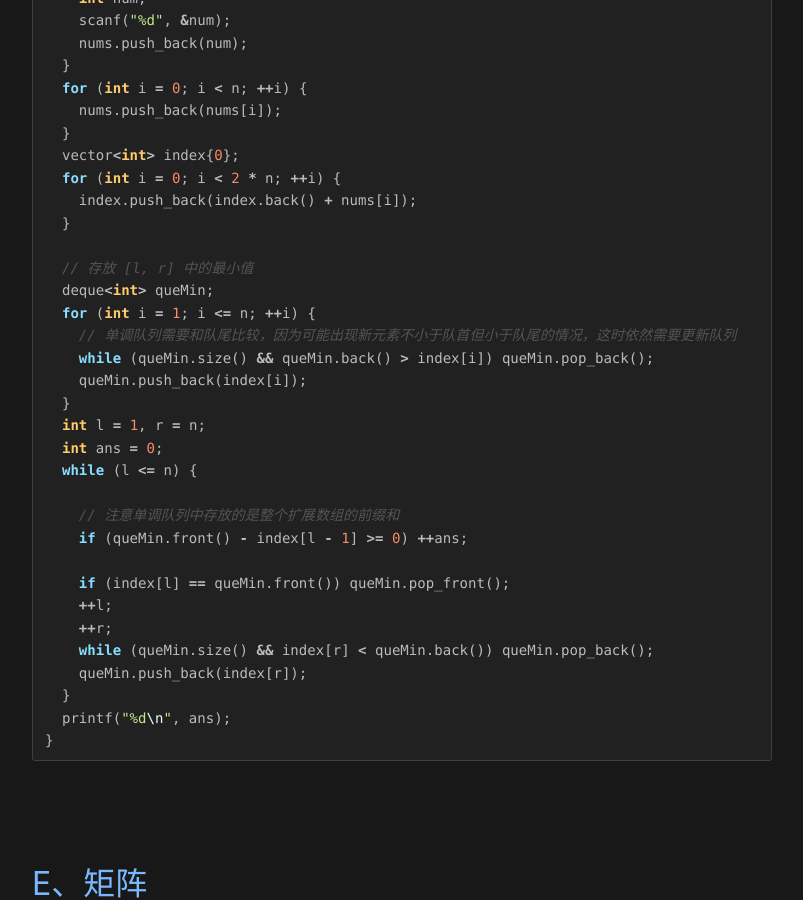
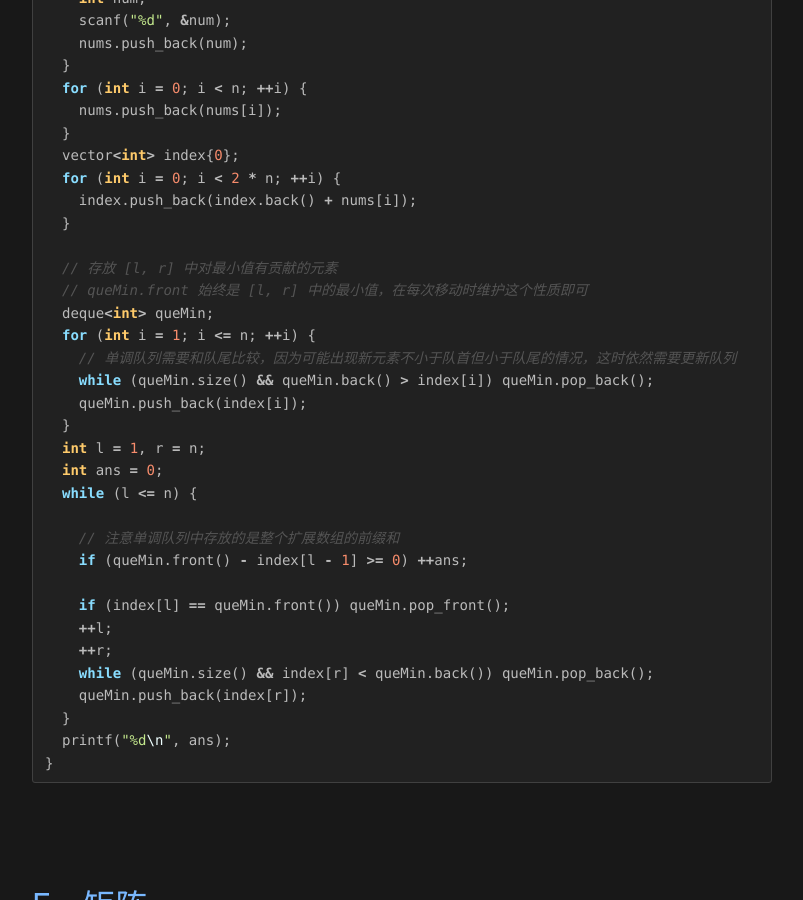
Before and after one commit to jaxvanyang/old.jaxvanyang.github.io, a Jekyll site: the page built from _posts/2021-02-24-2021-weekly-contest-2-solution.md, in a window 1280 px wide and 900 px high, scrolled down 8052 px. Shown: the whole window, without its empty margins (238-1041 px from the left). Built offline with Jekyll 4.4.1, drawn with Linux system fonts in a browser that asks for light colours; comment, search, counter and statistics services are not loaded.

Commit message:
Update 2021-02-24-2021-weekly-contest-2-solution.md

```diff
--- a/_posts/2021-02-24-2021-weekly-contest-2-solution.md
+++ b/_posts/2021-02-24-2021-weekly-contest-2-solution.md
@@ -297,7 +297,8 @@ int main() {
     index.push_back(index.back() + nums[i]);
   }
 
-  // 存放 [l, r] 中的最小值
+  // 存放 [l, r] 中对最小值有贡献的元素
+  // queMin.front 始终是 [l, r] 中的最小值，在每次移动时维护这个性质即可
   deque<int> queMin;
   for (int i = 1; i <= n; ++i) {
     // 单调队列需要和队尾比较，因为可能出现新元素不小于队首但小于队尾的情况，这时依然需要更新队列
```
